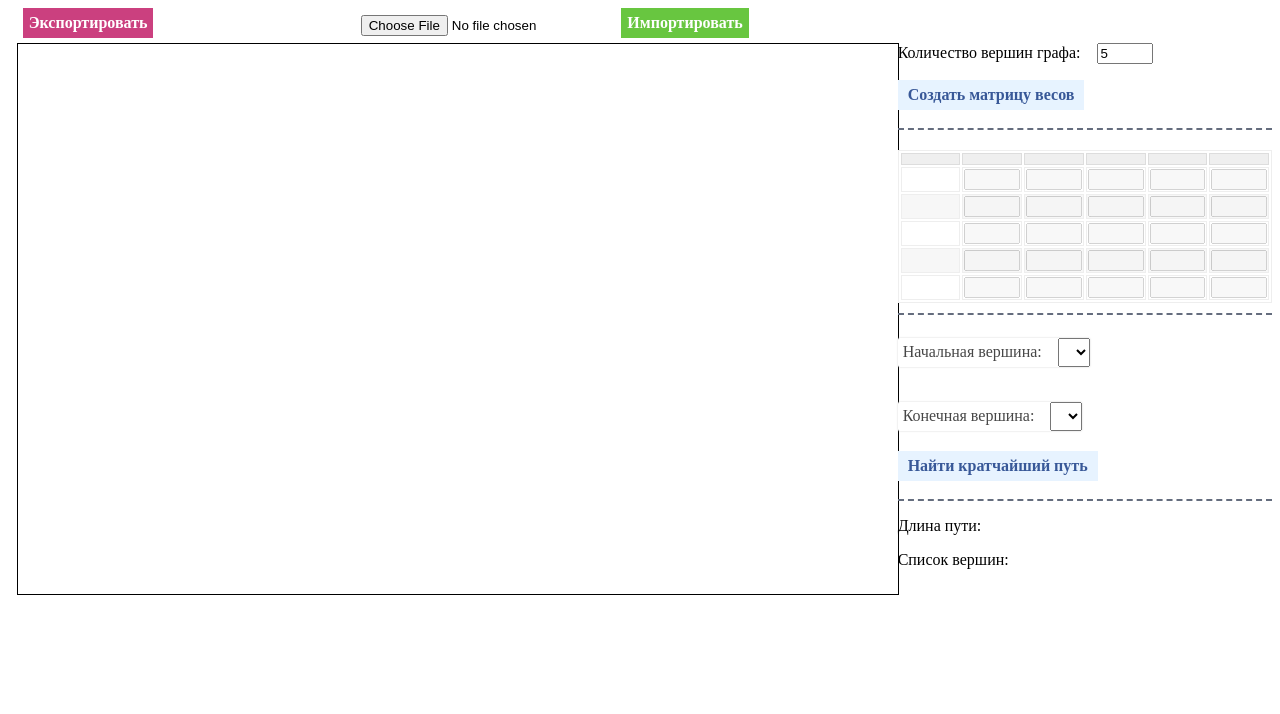
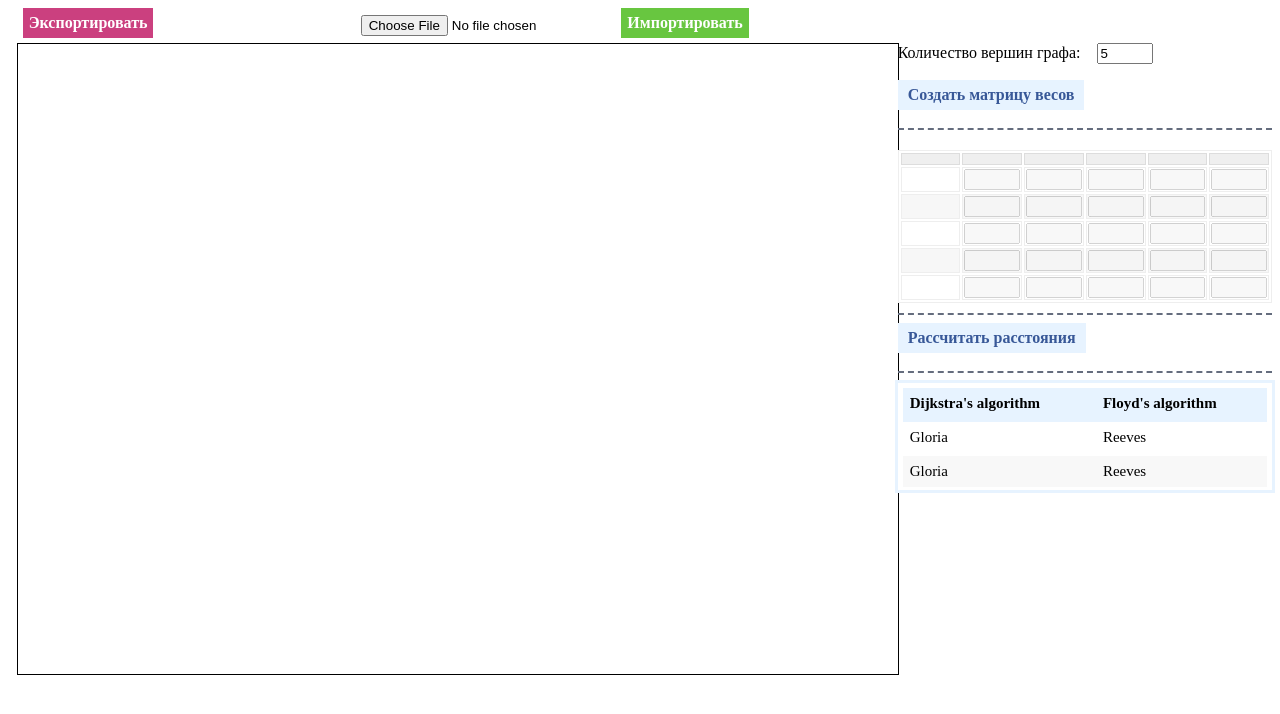
Before and after one commit to ssophiely/Graphs, a React (Create React App) app: page / in a window 1280 px wide. Shown: the top 714 px of the page. Built offline with nearby package versions, Linux system fonts and the light colour scheme.

Commit message:
промежуточные изменения

```diff
--- /dev/null
+++ b/src/algorithms/floyd.js
@@ -0,0 +1,40 @@
+export function floyd(data) {
+  console.log(data);
+  data = data.map((r, i) => {
+    return r.map((v, j) => {
+      if (i == j) return 0;
+      if (v == "" || v == 0) return Infinity;
+      return parseInt(v);
+    });
+  });
+  console.log(data);
+
+  const n = data.length;
+  let D = Array.from({ length: n }, () =>
+    Array.from({ length: n }, () => Infinity)
+  );
+
+  for (let i = 0; i < n; i++) {
+    for (let j = 0; j < n; j++) {
+      if (i === j) D[i][j] = 0;
+      else D[i][j] = data[i][j];
+    }
+  }
+
+  for (let k = 0; k < n; k++) {
+    for (let i = 0; i < n; i++) {
+      for (let j = 0; j < n; j++) {
+        if (
+          D[i][k] !== Infinity &&
+          D[k][j] !== Infinity &&
+          D[i][j] !== Infinity
+        )
+          D[i][j] = Math.min(D[i][j], D[i][k] + D[k][j]);
+      }
+    }
+  }
+
+  return D;
+}
+
+// 1 2 3 4
--- a/src/components/graph/GraphComponent.jsx
+++ b/src/components/graph/GraphComponent.jsx
@@ -373,7 +373,7 @@ export default function GraphComponent({
       <canvas
         ref={canvasRef}
         width="880"
-        height="550"
+        height="630"
         onMouseDown={handleMouseDown}
         onMouseMove={handleMouseMove}
         onMouseUp={handleMouseUp}
--- a/src/components/graph_info/Output.jsx
+++ b/src/components/graph_info/Output.jsx
@@ -1,5 +1,6 @@
 import React, { useEffect, useRef, useState } from "react";
 import { findMinPath } from "../../algorithms/dijkstra.js";
+import { floyd } from "../../algorithms/floyd.js";
 
 export default function Output({
   rowHeaders,
@@ -8,83 +9,64 @@ export default function Output({
   end,
   startOnChange,
   endOnChange,
-  setResultPath
+  setResultPath,
 }) {
   const startSelectRef = useRef();
   const endSelectRef = useRef();
 
-  const [length, setLength] = useState(null);
-  const [path, setPath] = useState("");
+  // const [length, setLength] = useState(null);
+  // const [path, setPath] = useState("");
 
   const filteredItems = rowHeaders.filter((item) => item.trim() !== "");
 
   function handleClick() {
-    const numData = data.map((v) =>
-      v.map((x) => (parseInt(x) ? parseInt(x) : 0))
-    );
+    // const numData = data.map((v) =>
+    //   v.map((x) => (parseInt(x) ? parseInt(x) : 0))
+    // );
 
-    let [len, path] = findMinPath(
-      numData,
-      rowHeaders.indexOf(startSelectRef.current.value),
-      rowHeaders.indexOf(endSelectRef.current.value)
-    );
+    // let [len, path] = findMinPath(
+    //   numData,
+    //   rowHeaders.indexOf(startSelectRef.current.value),
+    //   rowHeaders.indexOf(endSelectRef.current.value)
+    // );
 
-    if (len === undefined || len === Infinity || len === 0) {
-      setLength(0);
-      setPath("пути между вершинами не существует");
-      setResultPath(null)
-    } else {
-      setLength(len);
-      setPath(path.map((v) => rowHeaders[v]).join("🠒"));
-      setResultPath(path)
-    }
+    // if (len === undefined || len === Infinity || len === 0) {
+    //   setLength(0);
+    //   setPath("пути между вершинами не существует");
+    //   setResultPath(null);
+    // } else {
+    //   setLength(len);
+    //   setPath(path.map((v) => rowHeaders[v]).join("🠒"));
+    //   setResultPath(path);
+    // }
+    floyd(data);
   }
 
   return (
     <div>
-      <div className="dropdown">
-        <label htmlFor="dropdown1">Начальная вершина:&emsp;</label>
-        <select
-          id="dropdown1"
-          ref={startSelectRef}
-          value={start}
-          onChange={(e) => startOnChange(e)}
-        >
-          <option key={-1} value=""></option>
-          {filteredItems.map((item, index) => (
-            <option key={index} value={item}>
-              {item}
-            </option>
-          ))}
-        </select>
-      </div>
-      <div className="dropdown">
-        <label htmlFor="dropdown2">Конечная вершина:&emsp;</label>
-        <select
-          id="dropdown2"
-          ref={endSelectRef}
-          value={end}
-          onChange={(e) => endOnChange(e)}
-        >
-          <option key={-1} value=""></option>
-          {filteredItems.map((item, index) => (
-            <option key={index} value={item}>
-              {item}
-            </option>
-          ))}
-        </select>
-      </div>
-      <br />
       <button className="dijkstra_btn" id="btn" onClick={handleClick}>
-        Найти кратчайший путь
+        Рассчитать расстояния
       </button>
       <hr className="hr" />
-      <p id="result">
-        Длина пути:&emsp;<span>{length}</span>
-      </p>
-      <p id="result">
-        Список вершин:&emsp;<span>{path}</span>
-      </p>
+
+      <table className="res_table">
+        <thead>
+          <tr>
+            <th>Dijkstra's algorithm</th>
+            <th>Floyd's algorithm</th>
+          </tr>
+        </thead>
+        <tbody>
+          <tr>
+            <td>Gloria</td>
+            <td>Reeves</td>
+          </tr>
+          <tr>
+            <td>Gloria</td>
+            <td>Reeves</td>
+          </tr>
+        </tbody>
+      </table>
     </div>
   );
 }
--- a/src/styles.css
+++ b/src/styles.css
@@ -286,3 +286,38 @@ body {
   display: flex;
   align-items: center;
 }
+
+/* Результирующая таблица */
+.res_table {
+	width: 98%;
+	margin-bottom: 20px;
+  margin-top: 10px;
+  margin-left: 2%;
+	border: 5px solid #fff;
+	border-top: 5px solid #fff;
+	border-bottom: 3px solid #fff;
+	border-collapse: collapse;
+	outline: 3px solid #e7f3ff;
+	font-size: 15px;
+	background: #fff!important;
+}
+.res_table th {
+	font-weight: bold;
+	padding: 7px;
+	background: #e7f3ff;
+	border: none;
+	text-align: left;
+	font-size: 15px;
+	border-top: 3px solid #fff;
+	border-bottom: 3px solid #e7f3ff;
+}
+.res_table td {
+	padding: 7px;
+	border: none;
+	border-top: 3px solid #fff;
+	border-bottom: 3px solid #fff;
+	font-size: 15px;
+}
+.res_table tbody tr:nth-child(even){
+	background: #f8f8f8!important;
+}
```
